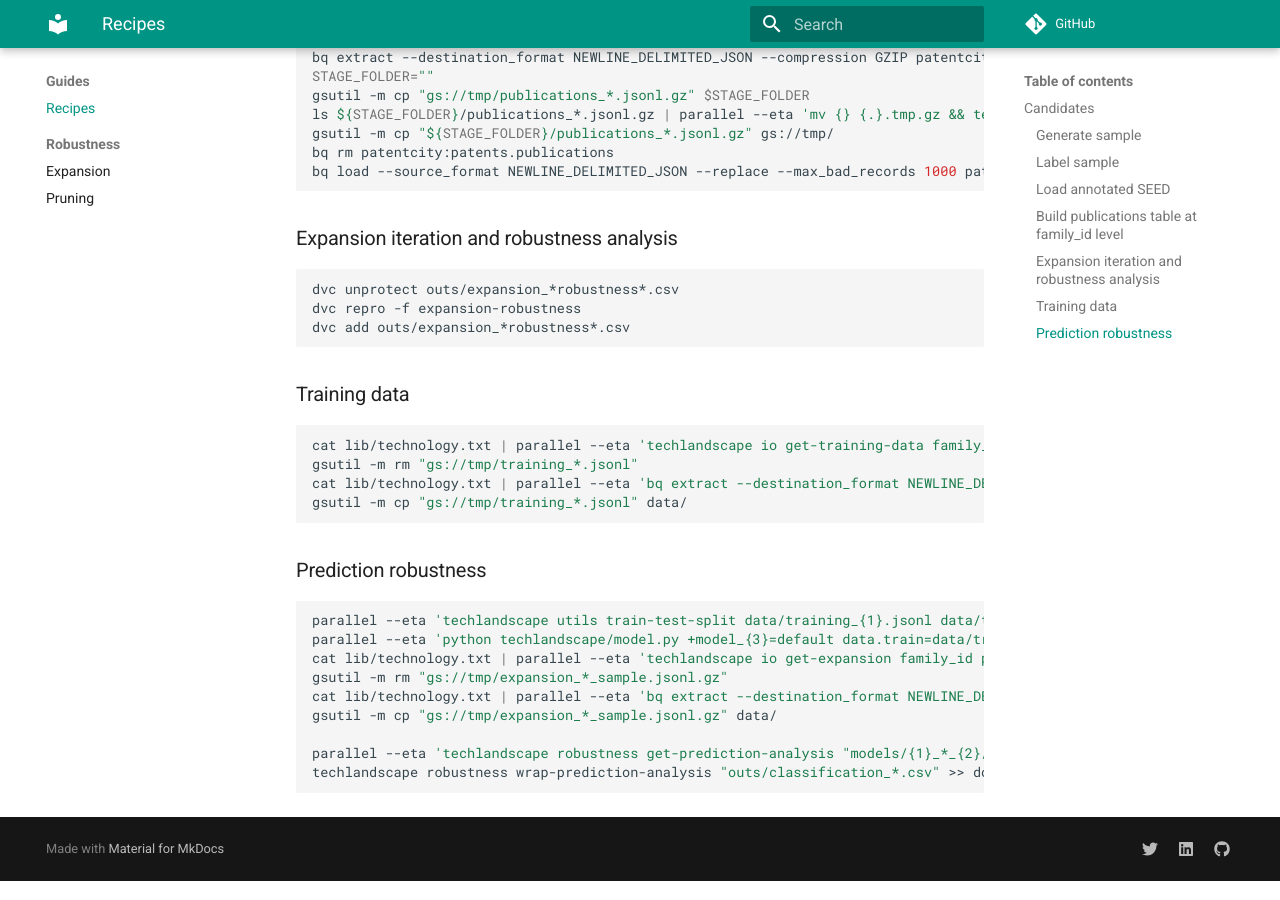
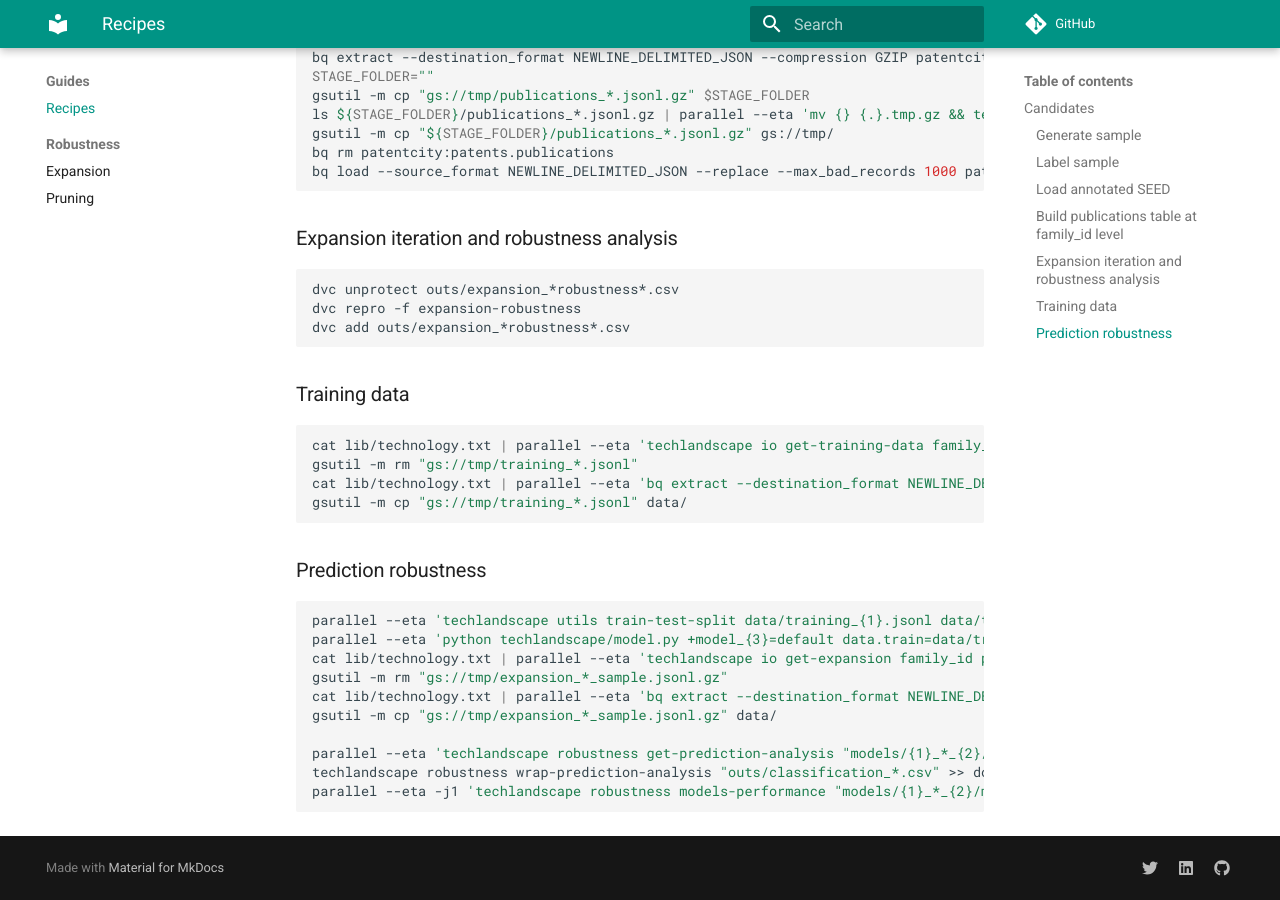
Before and after one commit to cverluise/techlandscape, an MkDocs documentation site: the page built from docs/RECIPE.md, in a window 1280 px wide and 900 px high, scrolled down 899 px. Built offline with MkDocs 1.6.1 and Material for MkDocs 9.7.7, drawn with Linux system fonts in a browser that asks for light colours; comment, search, counter and statistics services are not loaded.

Commit message:
:cookie: complete model robustness recipe

````diff
--- a/docs/RECIPE.md
+++ b/docs/RECIPE.md
@@ -71,4 +71,5 @@ gsutil -m cp "gs://tmp/expansion_*_sample.jsonl.gz" data/
 
 parallel --eta 'techlandscape robustness get-prediction-analysis "models/{1}_*_{2}/model-best" data/expansion_{1}_sample.jsonl --destination outs/' ::: $(cat lib/technology.txt) ::: $(cat lib/model.txt)
 techlandscape robustness wrap-prediction-analysis "outs/classification_*.csv" >> docs/ROBUSTNESS_MODEL.md
+parallel --eta -j1 'techlandscape robustness models-performance "models/{1}_*_{2}/model-best/meta.json" --markdown --title "{1} - {2}"' ::: $(cat lib/technology.txt) ::: $(cat lib/model.txt) >> docs/MODELS_PERFORMANCE.md
 ```
````
